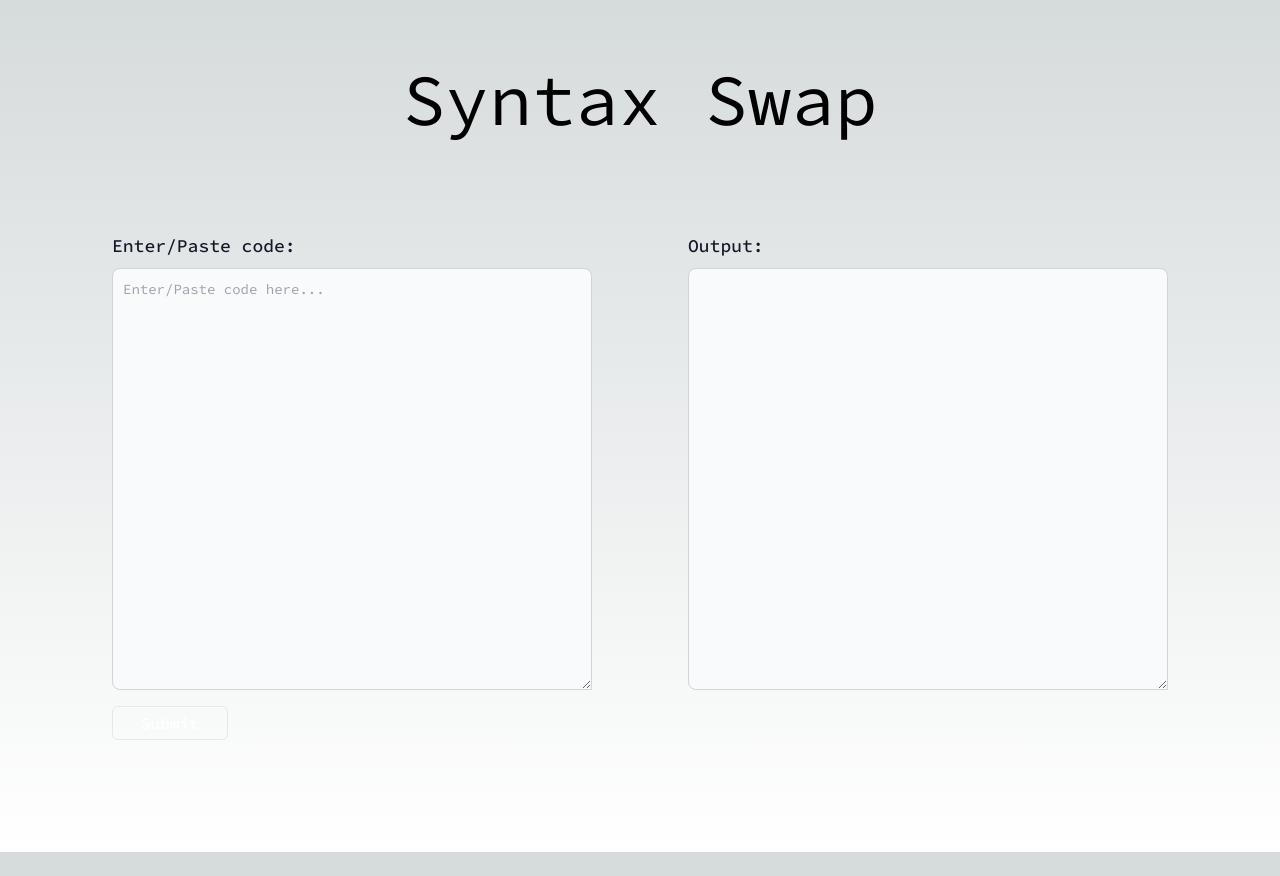
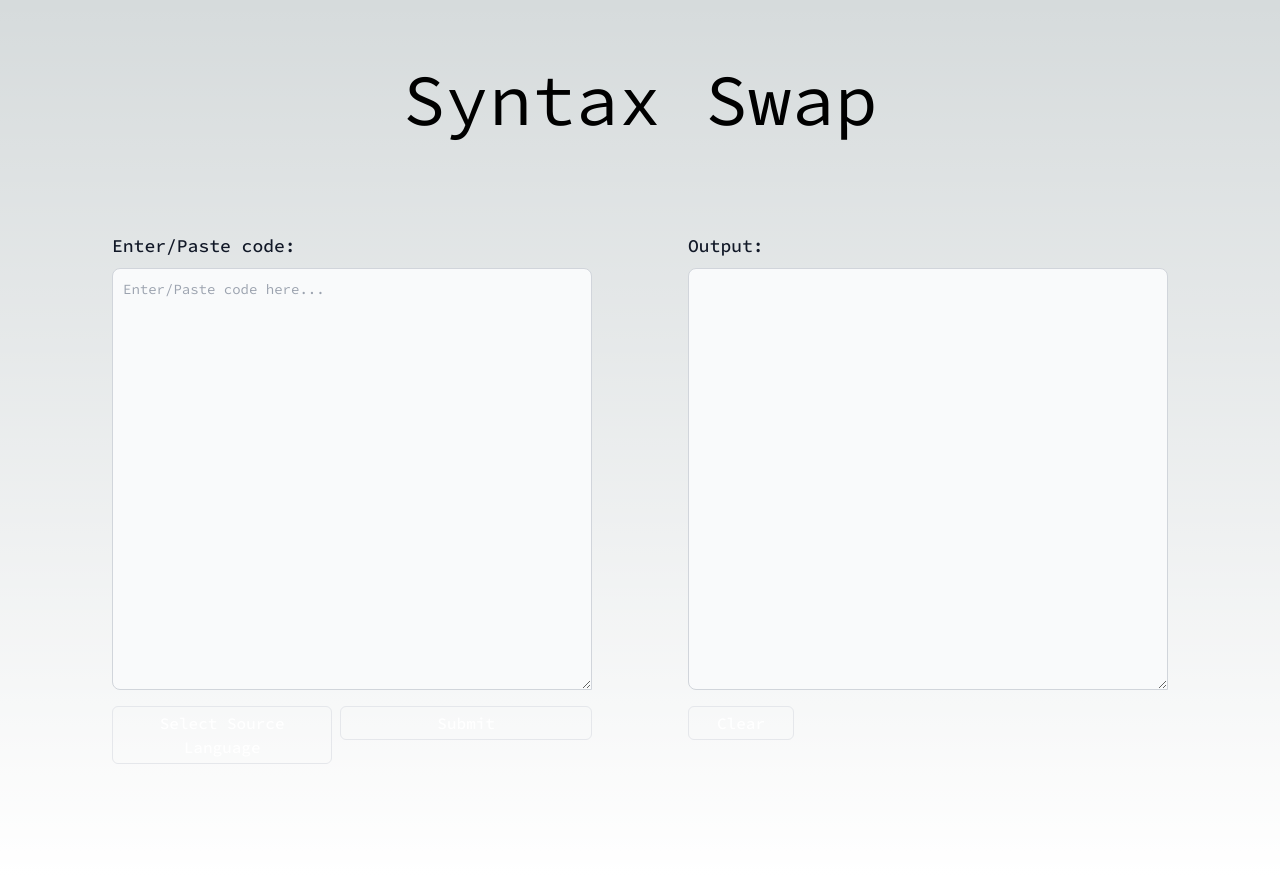
Before and after one commit to MAHolzbach/syntax-swap, a Next.js app: page / in a window 1280 px wide. Before the commit the page ends 852 px from the top, so only its background shows below. Built offline with nearby package versions, Linux system fonts and the light colour scheme.

Commit message:
Styling and language select, bug fixing

```diff
--- a/app/components/Form.tsx
+++ b/app/components/Form.tsx
@@ -15,13 +15,16 @@ import Submit from "./Submit";
 
 const Form = () => {
   const [formValue, setFormValue] = useState("");
+  const [clear, setClear] = useState(false);
+  const [sourceLanguage, setSourceLanguage] = useState<string | null>(null);
+  const [resultLanguage, setResultLanguage] = useState(null);
 
   const query = {
     messages: [
       { role: "system", content: "You are a helpful assistant." },
       {
         role: "user",
-        content: `Translate this code into Python: ${formValue}`,
+        content: `Translate this ${sourceLanguage} code into Python: ${formValue}`,
       },
     ],
     model: "gpt-3.5-turbo",
@@ -35,33 +38,56 @@ const Form = () => {
         "Content-Type": "application/json",
       },
       body: JSON.stringify(query),
-    }).then((r) => {
-      return r.json();
+    }).then((resp) => {
+      return resp.json();
     });
 
-  const { trigger, data, error } = useSWRMutation(
+  const { trigger, data, isMutating, error } = useSWRMutation(
     "https://api.openai.com/v1/chat/completions",
     fetcher
   );
 
-  if (error) console.error(error);
+  async function handleSubmit(e: FormEvent) {
+    e.preventDefault();
+    setClear(false);
 
-  // if (isLoading) setResponse("Standby...");
-
-  if (data) {
-    console.log(data);
+    try {
+      trigger();
+    } catch (err) {
+      console.error(err);
+    }
   }
 
-  async function handleSubmit(e: FormEvent) {
-    e.preventDefault();
+  const handleClear = () => {
+    setClear(true);
+  };
 
-    trigger();
-  }
+  const setResponse = () => {
+    if (isMutating) return "Converting...";
+
+    if (error)
+      return "There was error. Please ensure you have credits on your openai API key.";
+
+    if (data) return data.choices[0].message.content;
+
+    if (clear) return "";
+
+    return "";
+  };
 
   return (
     <>
-      <Submit setFormValue={setFormValue} handleSubmit={handleSubmit} />
-      <Result response={data ? data.choices[0].message.content : ""} />
+      <Submit
+        setFormValue={setFormValue}
+        handleSubmit={handleSubmit}
+        setSourceLanguage={setSourceLanguage}
+        sourceLanguage={sourceLanguage}
+      />
+      <Result
+        response={setResponse()}
+        clear={clear}
+        handleClear={handleClear}
+      />
     </>
   );
 };
--- /dev/null
+++ b/app/components/LanguageSelect.tsx
@@ -0,0 +1,63 @@
+"use client";
+
+import { useState } from "react";
+
+type TLanguageSelectProps = {
+  setSourceLanguage: (language: string | null) => void;
+  sourceLanguage: string | null;
+};
+
+const LanguageSelect = ({
+  setSourceLanguage,
+  sourceLanguage,
+}: TLanguageSelectProps) => {
+  const [toggleMenu, setToggleMenu] = useState(false);
+  const languages = [
+    "Unknown",
+    "Javascript",
+    "Java",
+    "Golang",
+    "Python",
+    "C",
+    "C++",
+    "C#",
+    "PHP",
+    "Rust",
+  ];
+
+  return (
+    <div className="w-full mr-2">
+      <button
+        onClick={(e) => {
+          e.preventDefault();
+          setToggleMenu(!toggleMenu);
+        }}
+        className="bg-dark border-dark border rounded-md inline-flex items-center justify-center py-1 px-7 text-center text-base font-medium text-white hover:bg-slate-500 disabled:bg-gray-3 disabled:border-gray-3 disabled:text-dark-5 w-full"
+      >
+        {sourceLanguage ?? "Select Source Language"}
+      </button>
+      <ul
+        className={`${
+          toggleMenu ? "visible" : "hidden"
+        } bg-dark border-dark border rounded-md mt-2`}
+      >
+        {languages.map((language) => {
+          return (
+            <li
+              key={language}
+              onClick={() => {
+                setSourceLanguage(language);
+                setToggleMenu(!toggleMenu);
+              }}
+              className="p-2 hover:cursor-pointer hover:bg-slate-500"
+            >
+              {language}
+            </li>
+          );
+        })}
+      </ul>
+    </div>
+  );
+};
+
+export default LanguageSelect;
--- a/app/components/Result.tsx
+++ b/app/components/Result.tsx
@@ -1,6 +1,10 @@
-type TResultProps = { response: string };
+type TResultProps = {
+  response: string;
+  clear: boolean;
+  handleClear: () => void;
+};
 
-const Result = ({ response }: TResultProps) => {
+const Result = ({ response, clear, handleClear }: TResultProps) => {
   return (
     <div className="my-12 w-full lg:w-5/12">
       <label
@@ -10,12 +14,18 @@ const Result = ({ response }: TResultProps) => {
         Output:
       </label>
       <textarea
-        value={response}
+        value={clear ? "" : response}
         id="outputCode"
         rows={20}
-        className="block p-2.5 w-full text-sm text-gray-900 bg-gray-50 rounded-tl-lg rounded-tr-lg rounded-bl-lg border border-gray-300 focus:ring-blue-500 focus:border-blue-500 dark:bg-gray-700 dark:border-gray-600 dark:placeholder-gray-400 dark:text-white dark:focus:ring-blue-500 dark:focus:border-blue-500 lg:resize-y"
+        className="block mb-4 p-2.5 w-full text-sm text-gray-900 bg-gray-50 rounded-tl-lg rounded-tr-lg rounded-bl-lg border border-gray-300 focus:ring-blue-500 focus:border-blue-500 dark:bg-gray-700 dark:border-gray-600 dark:placeholder-gray-400 dark:text-white dark:focus:ring-blue-500 dark:focus:border-blue-500 lg:resize-y"
         readOnly
       ></textarea>
+      <button
+        onClick={() => handleClear()}
+        className="bg-dark dark:bg-dark-2 border-dark dark:border-dark-2 border rounded-md inline-flex items-center justify-center py-1 px-7 text-center text-base font-medium text-white hover:bg-body-color hover:border-body-color disabled:bg-gray-3 disabled:border-gray-3 disabled:text-dark-5"
+      >
+        Clear
+      </button>
     </div>
   );
 };
--- a/app/components/Submit.tsx
+++ b/app/components/Submit.tsx
@@ -1,11 +1,19 @@
 import { FormEvent } from "react";
+import LanguageSelect from "./LanguageSelect";
 
 type TSubmitProps = {
   setFormValue: (val: string) => void;
   handleSubmit: (e: FormEvent) => void;
+  setSourceLanguage: (language: string | null) => void;
+  sourceLanguage: string | null;
 };
 
-const Submit = ({ setFormValue, handleSubmit }: TSubmitProps) => {
+const Submit = ({
+  setFormValue,
+  handleSubmit,
+  setSourceLanguage,
+  sourceLanguage,
+}: TSubmitProps) => {
   return (
     <form id="inputForm" className="my-12 w-full lg:w-5/12">
       <label
@@ -22,12 +30,18 @@ const Submit = ({ setFormValue, handleSubmit }: TSubmitProps) => {
           className="block mb-4 p-2.5 w-full text-sm text-gray-900 bg-gray-50 rounded-tl-lg rounded-tr-lg rounded-bl-lg border border-gray-300 focus:ring-blue-500 focus:border-blue-500 dark:bg-gray-700 dark:border-gray-600 dark:placeholder-gray-400 dark:text-white dark:focus:ring-blue-500 dark:focus:border-blue-500 lg:resize-y"
           placeholder="Enter/Paste code here..."
         ></textarea>
-        <button
-          onClick={(e) => handleSubmit(e)}
-          className="bg-dark dark:bg-dark-2 border-dark dark:border-dark-2 border rounded-md inline-flex items-center justify-center py-1 px-7 text-center text-base font-medium text-white hover:bg-body-color hover:border-body-color disabled:bg-gray-3 disabled:border-gray-3 disabled:text-dark-5"
-        >
-          Submit
-        </button>
+        <div className="flex w-full">
+          <LanguageSelect
+            sourceLanguage={sourceLanguage}
+            setSourceLanguage={setSourceLanguage}
+          />
+          <button
+            onClick={(e) => handleSubmit(e)}
+            className="bg-dark border-dark border rounded-md self-start py-1 px-7 text-center text-base font-medium text-white hover:bg-slate-500 disabled:bg-gray-3 disabled:border-gray-3 disabled:text-dark-5 w-full"
+          >
+            Submit
+          </button>
+        </div>
       </div>
     </form>
   );
```
